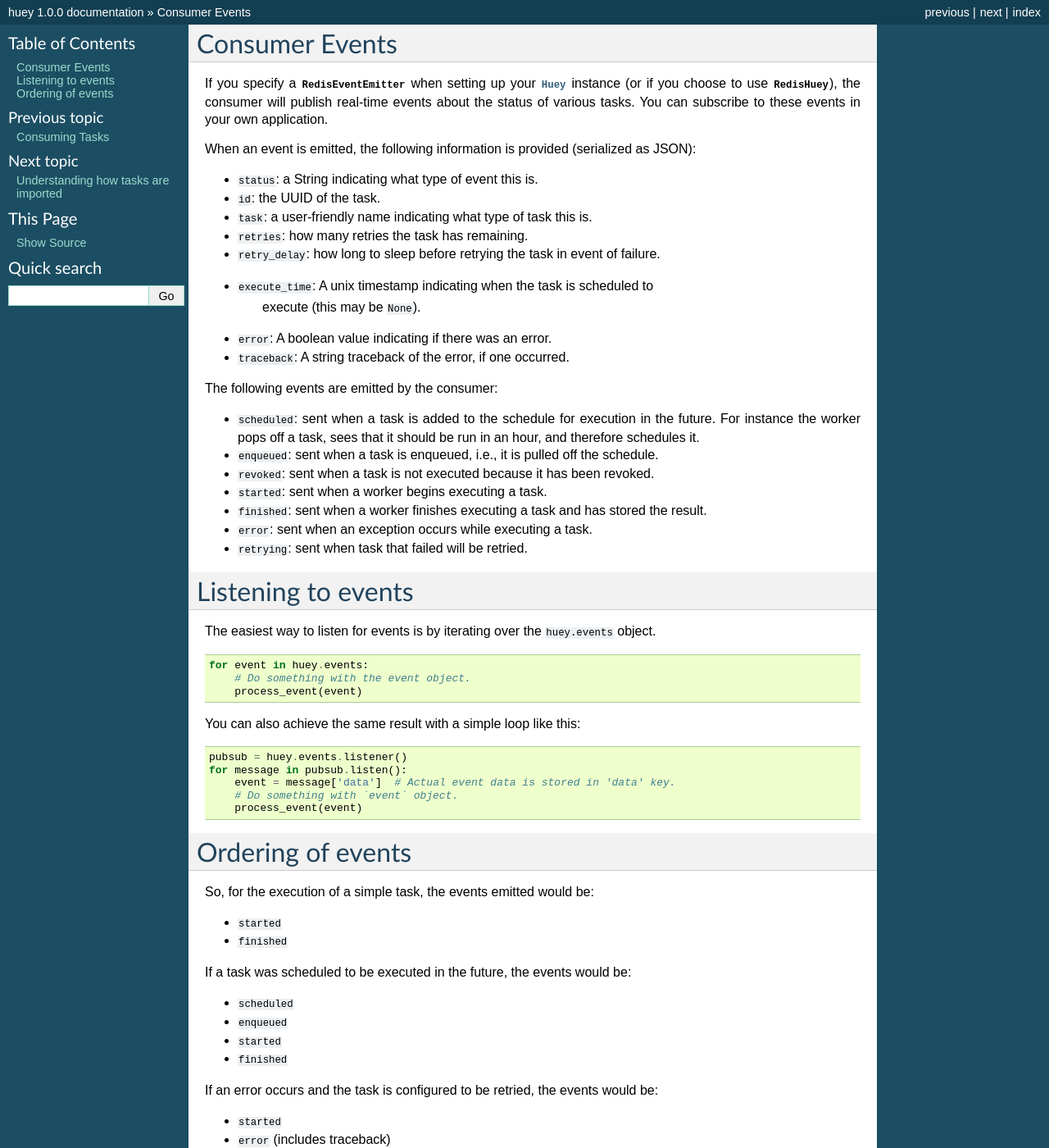
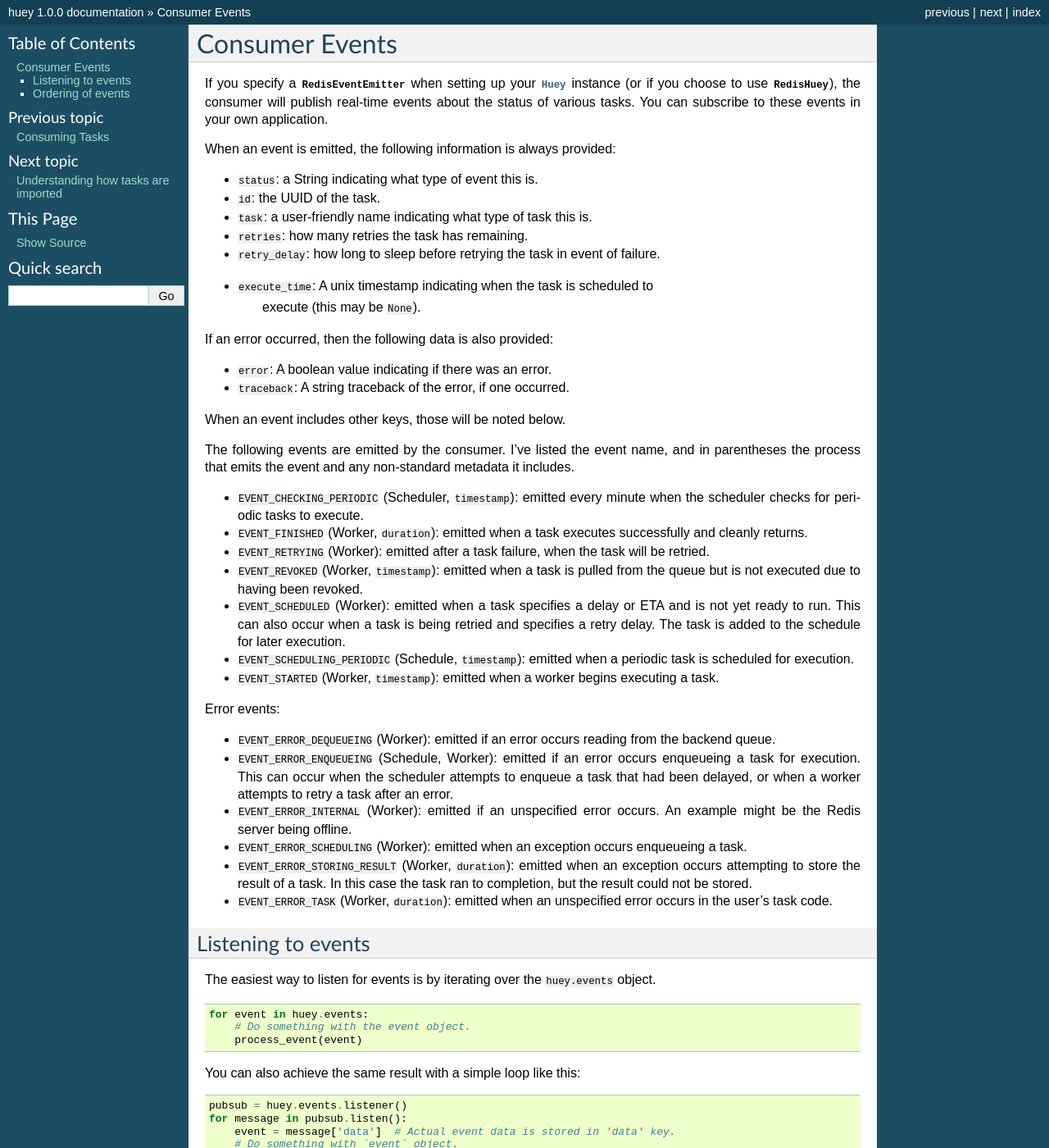
Before and after one commit to coleifer/huey, a Sphinx documentation site: the page built from docs/events.rst, in a window 1280 px wide and 1400 px high. Shown: the whole window at 82% size. Built offline with Sphinx 7.4.7, drawn with Linux system fonts in a browser that asks for light colours; some of the changed text lies outside the part shown.

Commit message:
Better events docs.

```diff
--- a/docs/events.rst
+++ b/docs/events.rst
@@ -5,7 +5,7 @@ Consumer Events
 
 If you specify a :py:class:`RedisEventEmitter` when setting up your :py:class:`Huey` instance (or if you choose to use :py:class:`RedisHuey`), the consumer will publish real-time events about the status of various tasks.  You can subscribe to these events in your own application.
 
-When an event is emitted, the following information is provided (serialized as JSON):
+When an event is emitted, the following information is always provided:
 
 * ``status``: a String indicating what type of event this is.
 * ``id``: the UUID of the task.
@@ -14,21 +14,35 @@ When an event is emitted, the following information is provided (serialized as J
 * ``retry_delay``: how long to sleep before retrying the task in event of failure.
 * ``execute_time``: A unix timestamp indicating when the task is scheduled to
     execute (this may be ``None``).
+
+If an error occurred, then the following data is also provided:
+
 * ``error``: A boolean value indicating if there was an error.
 * ``traceback``: A string traceback of the error, if one occurred.
 
-The following events are emitted by the consumer:
+When an event includes other keys, those will be noted below.
 
-* ``scheduled``: sent when a task is added to the schedule for execution in the future. For instance the worker pops off a task, sees that it should be run in an hour, and therefore schedules it.
-* ``enqueued``: sent when a task is enqueued, i.e., it is pulled off the schedule.
-* ``revoked``: sent when a task is not executed because it has been revoked.
-* ``started``: sent when a worker begins executing a task.
-* ``finished``: sent when a worker finishes executing a task and has stored the result.
-* ``error``: sent when an exception occurs while executing a task.
-* ``retrying``: sent when task that failed will be retried.
+The following events are emitted by the consumer. I've listed the event name, and in parentheses the process that emits the event and any non-standard metadata it includes.
+
+* ``EVENT_CHECKING_PERIODIC`` (Scheduler, ``timestamp``): emitted every minute when the scheduler checks for periodic tasks to execute.
+* ``EVENT_FINISHED`` (Worker, ``duration``): emitted when a task executes successfully and cleanly returns.
+* ``EVENT_RETRYING`` (Worker): emitted after a task failure, when the task will be retried.
+* ``EVENT_REVOKED`` (Worker, ``timestamp``): emitted when a task is pulled from the queue but is not executed due to having been revoked.
+* ``EVENT_SCHEDULED`` (Worker): emitted when a task specifies a delay or ETA and is not yet ready to run. This can also occur when a task is being retried and specifies a retry delay. The task is added to the schedule for later execution.
+* ``EVENT_SCHEDULING_PERIODIC`` (Schedule, ``timestamp``): emitted when a periodic task is scheduled for execution.
+* ``EVENT_STARTED`` (Worker, ``timestamp``): emitted when a worker begins executing a task.
+
+Error events:
+
+* ``EVENT_ERROR_DEQUEUEING`` (Worker): emitted if an error occurs reading from the backend queue.
+* ``EVENT_ERROR_ENQUEUEING`` (Schedule, Worker): emitted if an error occurs enqueueing a task for execution. This can occur when the scheduler attempts to enqueue a task that had been delayed, or when a worker attempts to retry a task after an error.
+* ``EVENT_ERROR_INTERNAL`` (Worker): emitted if an unspecified error occurs. An example might be the Redis server being offline.
+* ``EVENT_ERROR_SCHEDULING`` (Worker): emitted when an exception occurs enqueueing a task.
+* ``EVENT_ERROR_STORING_RESULT`` (Worker, ``duration``): emitted when an exception occurs attempting to store the result of a task. In this case the task ran to completion, but the result could not be stored.
+* ``EVENT_ERROR_TASK`` (Worker, ``duration``): emitted when an unspecified error occurs in the user's task code.
 
 Listening to events
--------------------
+^^^^^^^^^^^^^^^^^^^
 
 The easiest way to listen for events is by iterating over the ``huey.events`` object.
 
@@ -49,26 +63,26 @@ You can also achieve the same result with a simple loop like this:
         process_event(event)
 
 Ordering of events
-------------------
+^^^^^^^^^^^^^^^^^^
 
-So, for the execution of a simple task, the events emitted would be:
+For the execution of a simple task, the events emitted would be:
 
-* ``started``
-* ``finished``
+* ``EVENT_STARTED``
+* ``EVENT_FINISHED``
 
 If a task was scheduled to be executed in the future, the events would be:
 
-* ``scheduled``
-* ``enqueued``
-* ``started``
-* ``finished``
+* ``EVENT_SCHEDULED``
+* ``EVENT_ENQUEUED``
+* ``EVENT_STARTED``
+* ``EVENT_FINISHED``
 
 If an error occurs and the task is configured to be retried, the events would be:
 
-* ``started``
-* ``error`` (includes traceback)
-* ``retrying``
-* ``scheduled`` (if there is a retry delay, it will go onto the schedule)
-* ``enqueued`` (pulled off schedule and sent to a worker)
-* ``started``
-* ``finished`` (or error if the task fails again)
+* ``EVENT_STARTED``
+* ``EVENT_ERROR_TASK`` (includes traceback)
+* ``EVENT_RETRYING``
+* ``EVENT_SCHEDULED`` (if there is a retry delay, it will go onto the schedule)
+* ``EVENT_ENQUEUED`` (pulled off schedule and sent to a worker)
+* ``EVENT_STARTED``
+* ``EVENT_FINISHED`` if task succeeds, otherwise go back to ``EVENT_ERROR_TASK``.
```
